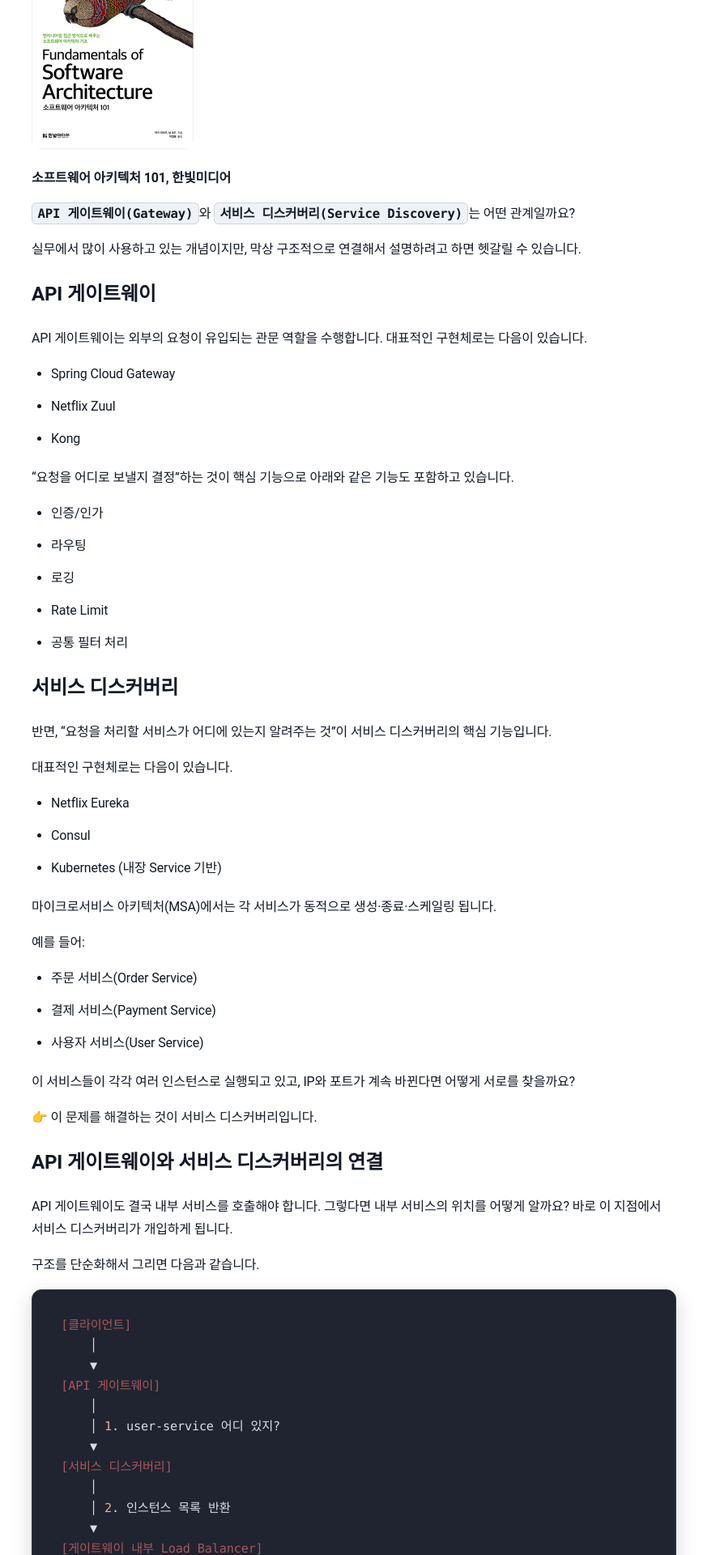
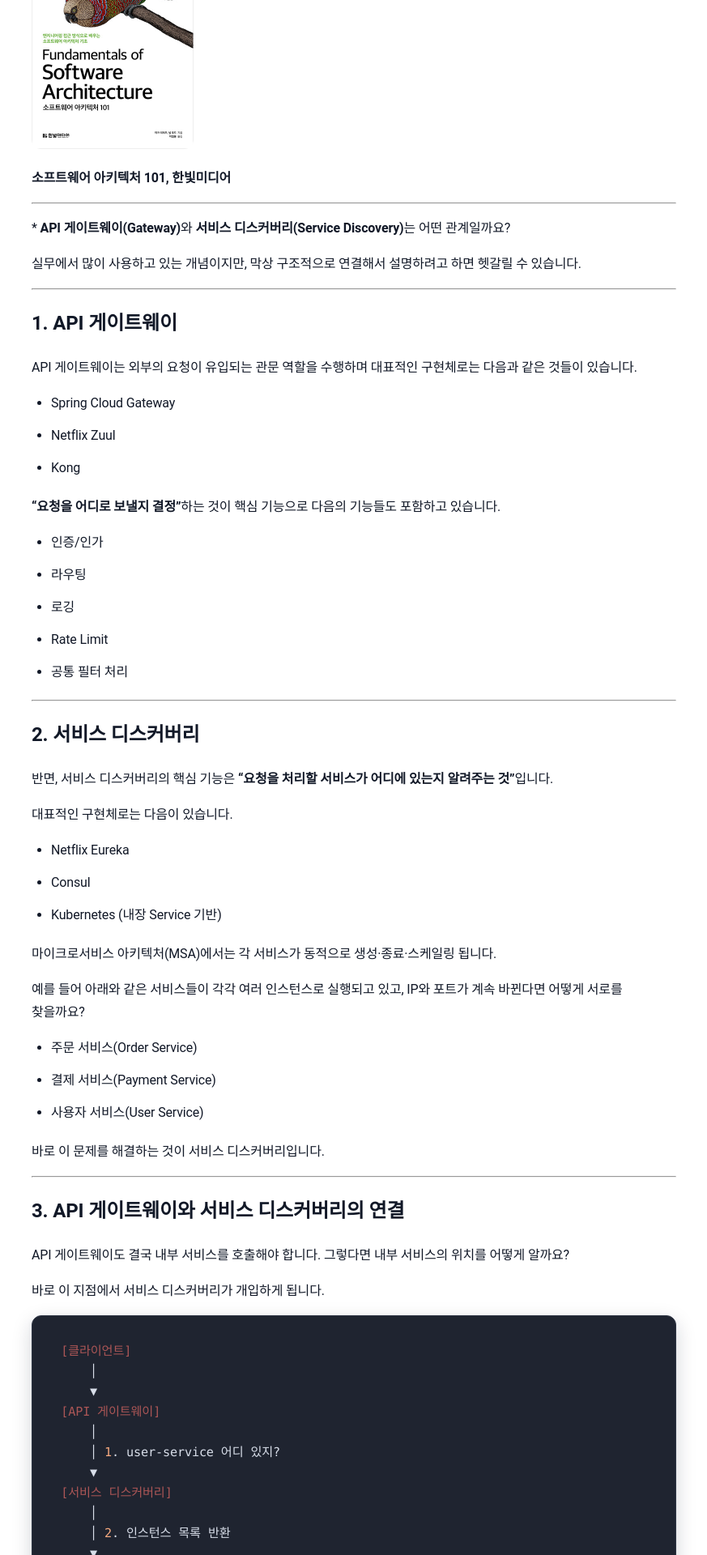
Before and after one commit to sanghoon-lee/sanghoon-lee.github.io, a Jekyll site: the page built from _posts/2026-03-02-ServiceDiscovery.md, in a window 1280 px wide. Shown: the part 454-2374 px from the top of the page at 81% size, without its empty margins (203-1076 px from the left). Built offline with Jekyll 4.4.1, drawn with Linux system fonts in a browser that asks for light colours; nearby versions of some CDN libraries; comment, search, counter and statistics services are not loaded; some of the changed text lies outside the part shown.

Commit message:
service discovery 포스팅 수정

````diff
--- a/_posts/2026-03-02-ServiceDiscovery.md
+++ b/_posts/2026-03-02-ServiceDiscovery.md
@@ -2,38 +2,32 @@
 layout: post
 title: "[학습기록] 소프트웨어 아키텍처: (4) 서비스 디스커버리 with 마이크로서비스 아키텍처(MSA)"
 date: 2026-03-02
+description: 소프트웨어 아키텍처 101이라는 책을 읽으면서 공부한 내용을 정리한 글입니다. 4/6
+image: /assets/images/101.jpg
 categories: 학습기록
 ---
 
-<style>
-.main-image {
-  width: 200px;
-  max-width: 380px;
-  height: auto;
-  margin-bottom: 1.4rem;
-  border-radius: 12px;
-  display: block;
-}
-</style>
-
-<img class="main-image" src="/assets/images/101.jpg" alt="소프트웨어 아키텍처 101">
+<img class="book-image" src="/assets/images/101.jpg" alt="소프트웨어 아키텍처 101">
 
 **소프트웨어 아키텍처 101, 한빛미디어**
 
-`API 게이트웨이(Gateway)`와 `서비스 디스커버리(Service Discovery)`는 어떤 관계일까요?
+---
+*
+**API 게이트웨이(Gateway)**와 **서비스 디스커버리(Service Discovery)**는 어떤 관계일까요?
 
 실무에서 많이 사용하고 있는 개념이지만, 막상 구조적으로 연결해서 설명하려고 하면 헷갈릴 수 있습니다.
 
-## API 게이트웨이
+---
 
-API 게이트웨이는 외부의 요청이 유입되는 관문 역할을 수행합니다.
-대표적인 구현체로는 다음이 있습니다.
+## 1. API 게이트웨이
+
+API 게이트웨이는 외부의 요청이 유입되는 관문 역할을 수행하며 대표적인 구현체로는 다음과 같은 것들이 있습니다.
 
 * Spring Cloud Gateway
 * Netflix Zuul
 * Kong
 
-“요청을 어디로 보낼지 결정”하는 것이 핵심 기능으로 아래와 같은 기능도 포함하고 있습니다.
+**“요청을 어디로 보낼지 결정”**하는 것이 핵심 기능으로 다음의 기능들도 포함하고 있습니다.
 
 * 인증/인가
 * 라우팅
@@ -41,9 +35,11 @@ API 게이트웨이는 외부의 요청이 유입되는 관문 역할을 수행
 * Rate Limit
 * 공통 필터 처리
 
-## 서비스 디스커버리
+---
 
-반면, “요청을 처리할 서비스가 어디에 있는지 알려주는 것”이 서비스 디스커버리의 핵심 기능입니다.
+## 2. 서비스 디스커버리
+
+반면, 서비스 디스커버리의 핵심 기능은 **“요청을 처리할 서비스가 어디에 있는지 알려주는 것”**입니다.
 
 대표적인 구현체로는 다음이 있습니다.
 
@@ -53,22 +49,21 @@ API 게이트웨이는 외부의 요청이 유입되는 관문 역할을 수행
 
 마이크로서비스 아키텍처(MSA)에서는 각 서비스가 동적으로 생성·종료·스케일링 됩니다.
 
-예를 들어:
+예를 들어 아래와 같은 서비스들이 각각 여러 인스턴스로 실행되고 있고, IP와 포트가 계속 바뀐다면 어떻게 서로를 찾을까요?
 
 * 주문 서비스(Order Service)
 * 결제 서비스(Payment Service)
 * 사용자 서비스(User Service)
 
-이 서비스들이 각각 여러 인스턴스로 실행되고 있고,
-IP와 포트가 계속 바뀐다면 어떻게 서로를 찾을까요?
+바로 이 문제를 해결하는 것이 서비스 디스커버리입니다.
 
-👉 이 문제를 해결하는 것이 서비스 디스커버리입니다.
+---
 
-## API 게이트웨이와 서비스 디스커버리의 연결
+## 3. API 게이트웨이와 서비스 디스커버리의 연결
 
-API 게이트웨이도 결국 내부 서비스를 호출해야 합니다. 그렇다면 내부 서비스의 위치를 어떻게 알까요? 바로 이 지점에서 서비스 디스커버리가 개입하게 됩니다.
+API 게이트웨이도 결국 내부 서비스를 호출해야 합니다. 그렇다면 내부 서비스의 위치를 어떻게 알까요?
 
-구조를 단순화해서 그리면 다음과 같습니다.
+바로 이 지점에서 서비스 디스커버리가 개입하게 됩니다.
 
 ```
 [클라이언트]
@@ -121,26 +118,13 @@ Service A → 디스커버리 → Service B
 * 서비스 간 의존성 증가
 * 네트워크 흐름 복잡
 
-## 우리회사의 선택
+---
 
-실무에서는 조직의 운영 역량과 규모에 따라 선택이 달라집니다.
-
-제가 근무하고 있는 회사에서는 **패턴 1. 게이트웨이 중심 구조**를 주로 사용하고 있습니다. “외부 진입은 통제하고,
-내부는 비교적 단순하게 운영하자.”는 철학이 반영된 결과이기도 합니다.
-
-그래서 이전 포스팅에서 언급했던 것처럼, 엄밀한 의미의 “완전한 마이크로서비스”보다는 `서비스 기반 아키텍처(Service-Based Architecture,SBA)` 쪽에 더 가깝습니다.
-
-사내에 전문 아키텍트가 없는 조직이라 현실적인 선택이기도 합니다.
-
-## 서비스 디스커버리는 필수인가?
+## 5. 정리
 
 사실 IP가 자주 변하지 않거나 오토스케일링이 활발하지는 않다면, 서비스 디스커버리가 반드시 필요한 것은 아닐 수 있습니다.
 
-반면,
-
-오토스케일링이 활발하고, 서비스 수가 많은 환경이라면 서비스 디스커버리를 사용해서 운영 안정성을 크게 높일 수 있습니다.
-
-## 정리
+하지만 반대의 경우라면 서비스 디스커버리를 사용해서 운영 안정성을 크게 높일 수 있습니다.
 
 | 컴포넌트              | 질문                     | 역할    |
 | ----------------- | ---------------------- | ----- |
````
Also changed, not shown: other parts of _posts/2026-03-02-ServiceDiscovery.md (+6 -2 lines).
